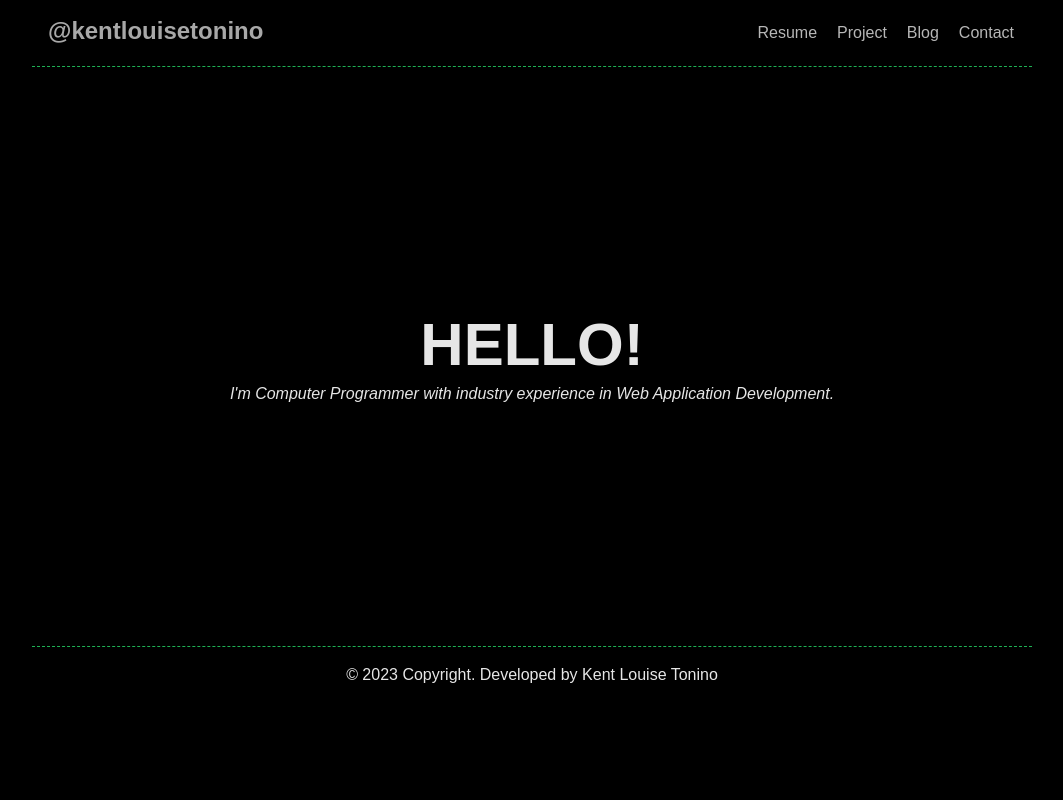
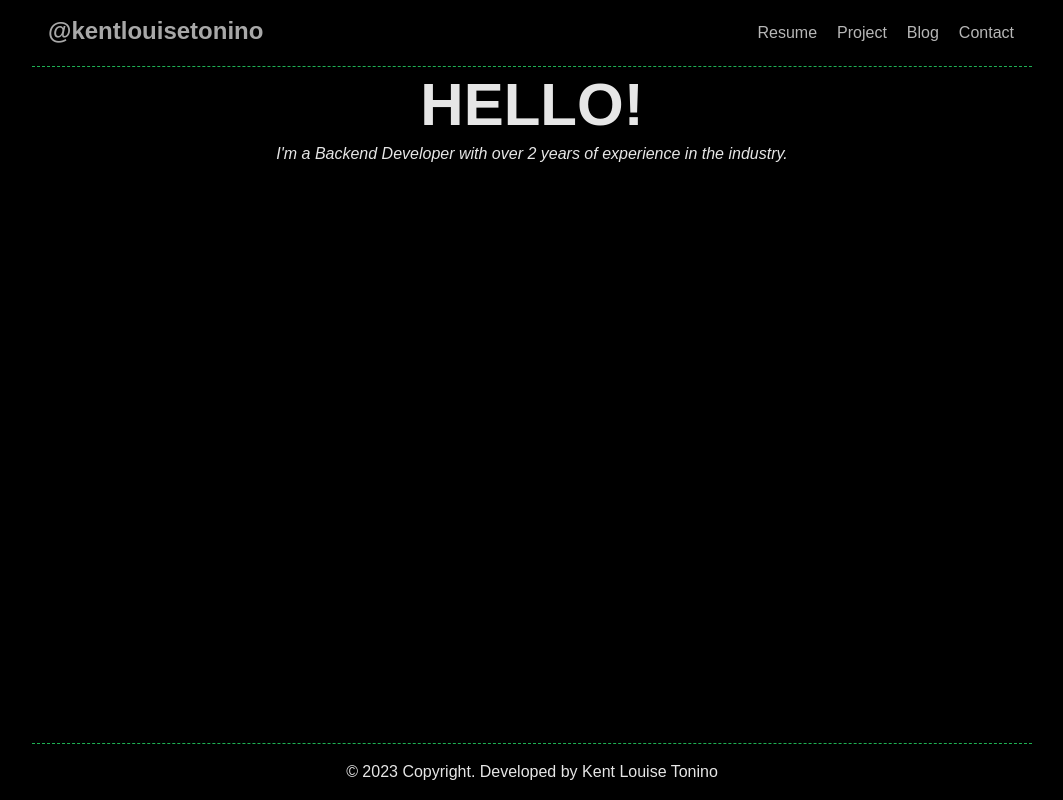
Before and after one commit to kentlouisetonino/kentlouisetonino, a Next.js app: page / in a window 1280 px wide. Shown: the whole page, without its empty margins (108-1171 px from the left). Built offline with nearby package versions, Linux system fonts and the light colour scheme; a web font is replaced by a local one.

Commit message:
fix the height in home page

```diff
--- a/src/app/layout.tsx
+++ b/src/app/layout.tsx
@@ -1,4 +1,10 @@
+import type { Metadata } from 'next';
 import './globals.css';
+
+export const metadata: Metadata = {
+  title: 'kentlouisetonino',
+  icons: '/profile.jpeg',
+};
 
 export default function RootLayout({
   children,
--- a/src/libs/ui/Bannner/Banner.tsx
+++ b/src/libs/ui/Bannner/Banner.tsx
@@ -2,15 +2,18 @@ import TitleText from '../TitleText/TitleText';
 
 export default function Banner() {
   return (
-    <div className="lg:w-[640px] mx-auto my-60 align-middle text-center">
+    <div
+      className="lg:w-[640px] mx-auto text-center"
+      style={{ height: 'calc(100vh - 67px - 57px)' }}
+    >
       <TitleText
         value="HELLO!"
         size="xlarge"
         className="text-white/90 font-black block"
       />
       <p className="italic text-white/90">
-        I&#39;m Computer Programmer with industry experience in Web Application
-        Development.
+        I&#39;m a Backend Developer with over 2 years of experience in the
+        industry.
       </p>
     </div>
   );
--- a/src/libs/ui/Footer/Footer.tsx
+++ b/src/libs/ui/Footer/Footer.tsx
@@ -1,7 +1,7 @@
 export default function Footer() {
   return (
-    <div className="p-4 border-green-500 border-dashed border-t-[0.5px] opacity-90">
-      <p className="w-full text-center">
+    <div className="p-4 border-green-500 border-dashed border-t-[0.5px] opacity-90 fixed bottom-0 w-[inherit]">
+      <p className="text-center">
         &copy; 2023 Copyright. Developed by Kent Louise Tonino
       </p>
     </div>
--- a/src/libs/ui/HeadTitle/HeadTitle.tsx
+++ /dev/null
@@ -1,10 +0,0 @@
-import Head from 'next/head';
-
-export default function HeadTitle() {
-  return (
-    <Head>
-      <title>kentlouisetonino</title>
-      <link rel="shortcut icon" href="/profile.jpeg" />
-    </Head>
-  );
-}
```
